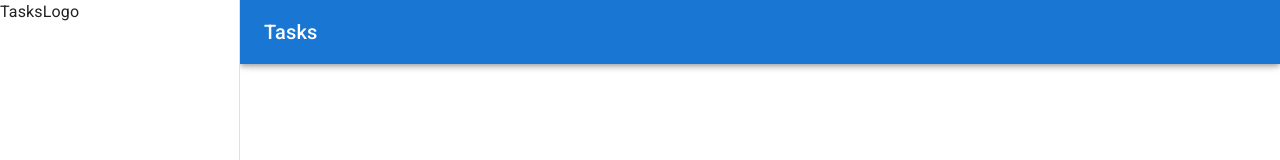
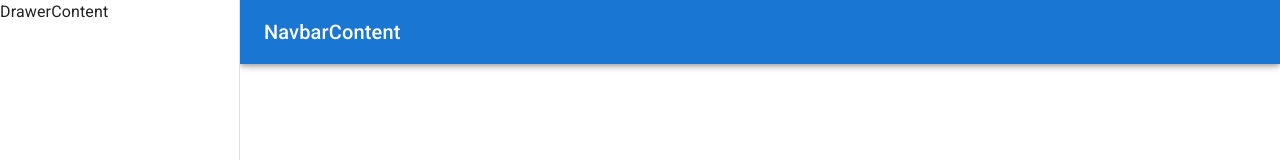
Before and after one commit to jplante01/task_forge, a React (Vite) app: page / in a window 1280 px wide. Shown: the top 160 px of the page. Built offline with nearby package versions, Linux system fonts and the light colour scheme.

Commit message:
Change labels

```diff
--- a/src/components/NavBar.jsx
+++ b/src/components/NavBar.jsx
@@ -14,7 +14,7 @@ export default function NavBar({ drawerWidth }) {
         }}
       >
         <Toolbar>
-          <Typography variant="h6">Tasks</Typography>
+          <Typography variant="h6">NavbarContent</Typography>
         </Toolbar>
       </AppBar>
     );
--- a/src/components/ResponsiveDrawer.jsx
+++ b/src/components/ResponsiveDrawer.jsx
@@ -7,7 +7,7 @@ export default function ResponsiveDrawer({ drawerWidth, mobileOpen, handleDrawer
 
     const drawer = (
       <Stack>
-        <Typography>TasksLogo</Typography>
+        <Typography>DrawerContent</Typography>
       </Stack>
     );
   return (
```
